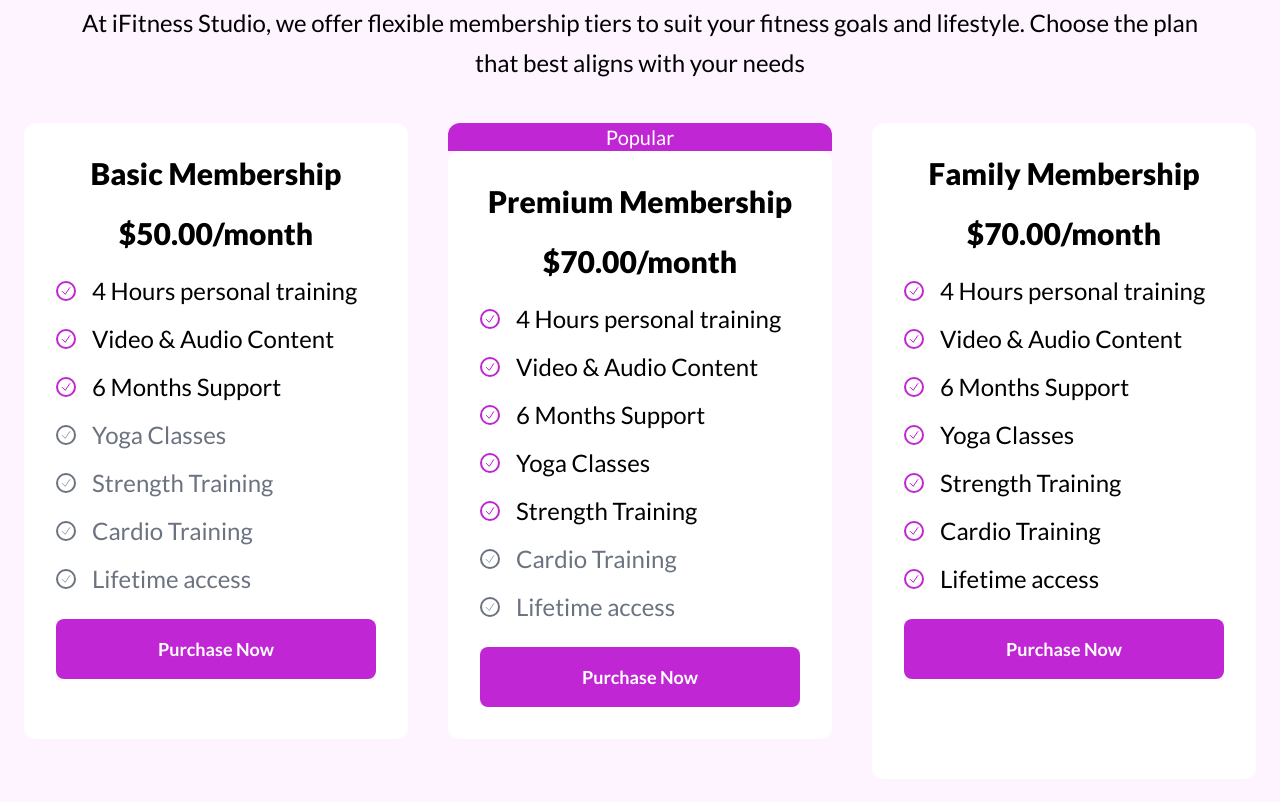
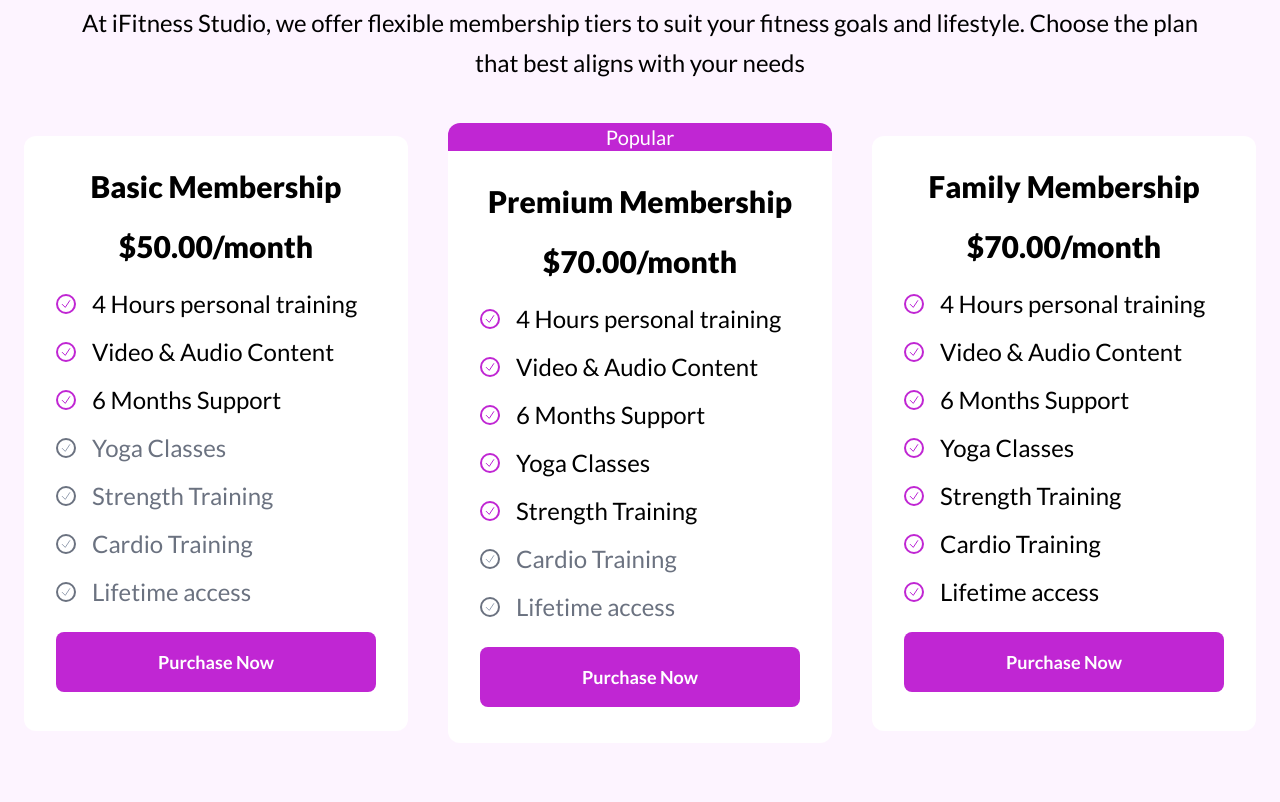
Before and after one commit to kwawbaidoo/Fitness, a website: page index.html in a window 1280 px wide. Shown: the part 4918-5720 px from the top of the page. Drawn offline with Linux system fonts and the light colour scheme.

```diff
--- a/index.html
+++ b/index.html
@@ -320,8 +320,8 @@
             your needs
           </p>
         </div>
-        <div class="xl:flex xl:gap-10 ">
-          <div class="flex flex-col rounded-xl p-8 gap-6 bg-white mb-10 ">
+        <div class="xl:flex xl:gap-10 gap-10  items-center justify-center">
+          <div class="flex flex-col rounded-xl p-8 gap-6 bg-white h-[595px] mb-10 xl:mb-0 ">
             <div class="flex flex-col gap-6 items-center">
               <h3 class="font-lato text-3xl font-extrabold">
                 Basic Membership
@@ -490,9 +490,9 @@
               Purchase Now
             </button>
           </div>
-          <div>
+          <div class=" h-[620px] rounded-xl bg-white">
             <div class="flex bg-fuchsia-600 rounded-tl-xl rounded-tr-xl text-xl font-lato font-medium items-center justify-center text-white">Popular</div>
-            <div class="flex flex-col rounded-xl p-8 gap-6 bg-white mb-10">
+            <div class="flex flex-col rounded-xl p-8 gap-6 xl:mb-0 ">
                 <div class="flex flex-col gap-6 items-center">
                   <h3 class="font-lato text-3xl font-extrabold">
                     Premium Membership
@@ -661,7 +661,7 @@
               </div>
           </div>
 
-          <div class="flex flex-col rounded-xl p-8 gap-6 bg-white">
+          <div class="flex flex-col rounded-xl p-8 gap-6 bg-white h-[595px] mt-10 xl:mt-0">
             <div class="flex flex-col gap-6 items-center">
               <h3 class="font-lato text-3xl font-extrabold">
                 Family Membership
```
Also changed, not shown: style.css.
